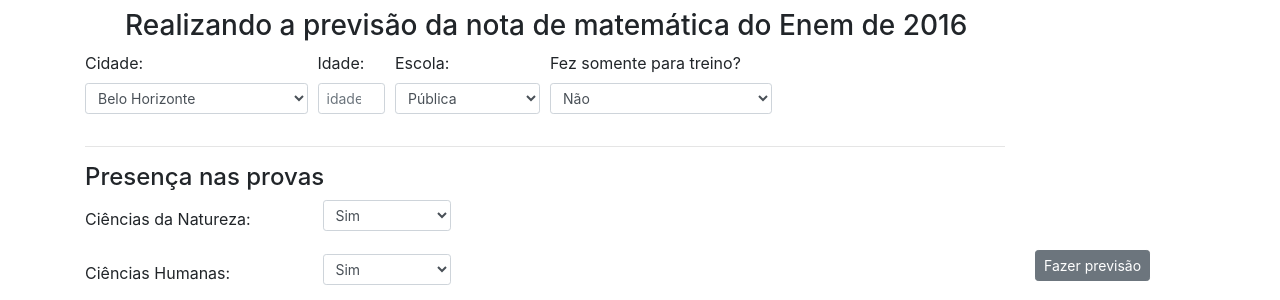
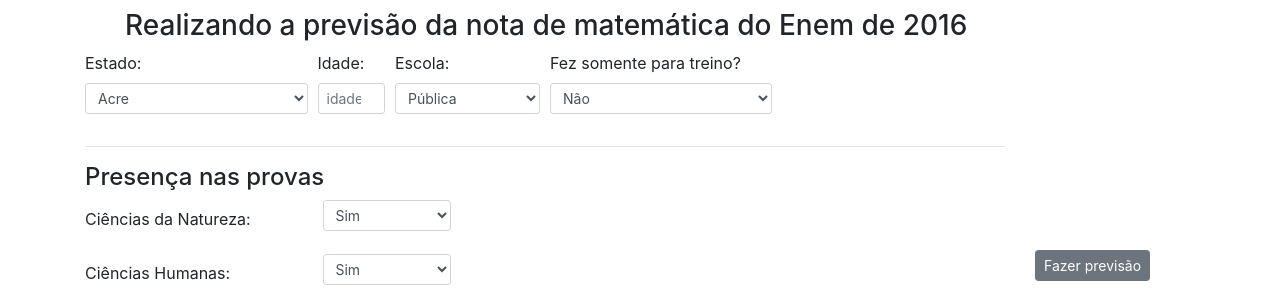
Before and after one commit to nilsoncunha/portfolio_enem_heroku, a Flask app: page / in a window 1280 px wide. Shown: the top 300 px of the page. Run offline with Flask 2, Linux system fonts and the light colour scheme; parts of the project's set-up code (start-up, migrations or seed data) failed here and were passed over; some libraries are stand-ins or nearby versions.

Commit message:
alterando de cidades para estado.

```diff
--- a/templates/index.html
+++ b/templates/index.html
@@ -27,9 +27,35 @@
                     <h3 style="margin-left: 40px; margin-top: 1%">Realizando a previsão da nota de matemática do Enem de 2016</h3>
                         <div class="form-row">
                             <div class="form-group col-md-3">
-                                <label for="cidade">Cidade:</label>
-                                <select id="cidades" name="cidades" class="form-control form-control-sm" required>
-                                    <option value="43">Belo Horizonte</option>
+                                <label for="estado">Estado:</label>
+                                <select id="estado" name="estado" class="form-control form-control-sm" required>
+                                    <option value="12">Acre</option>
+                                    <option value="27">Alagoas</option>
+                                    <option value="16">Amapá</option>
+                                    <option value="13">Amazonas</option>
+                                    <option value="29">Bahia</option>
+                                    <option value="23">Ceará</option>
+                                    <option value="53">Distrito Federal</option>
+                                    <option value="32">Espirito Santo</option>
+                                    <option value="52">Goiás</option>
+                                    <option value="21">Maranhão</option>
+                                    <option value="51">Mato Grosso</option>
+                                    <option value="50">Mato Grosso do Sul</option>
+                                    <option value="31">Minas Gerais</option>
+                                    <option value="15">Pará</option>
+                                    <option value="25">Paraíba</option>
+                                    <option value="41">Paraná</option>
+                                    <option value="26">Pernambuco</option>
+                                    <option value="22">Piauí</option>
+                                    <option value="33">Rio de Janeiro</option>
+                                    <option value="24">Rio Grande do Norte</option>
+                                    <option value="43">Rio Grande do Sul</option>
+                                    <option value="11">Rondônia</option>
+                                    <option value="14">Roraima</option>
+                                    <option value="42">Santa Catarina</option>
+                                    <option value="35">São Paulo</option>
+                                    <option value="28">Sergipe</option>
+                                    <option value="17">Tocantins</option>
                                 </select>
                             </div>
                             <div class="form-group col-md-1">
```
